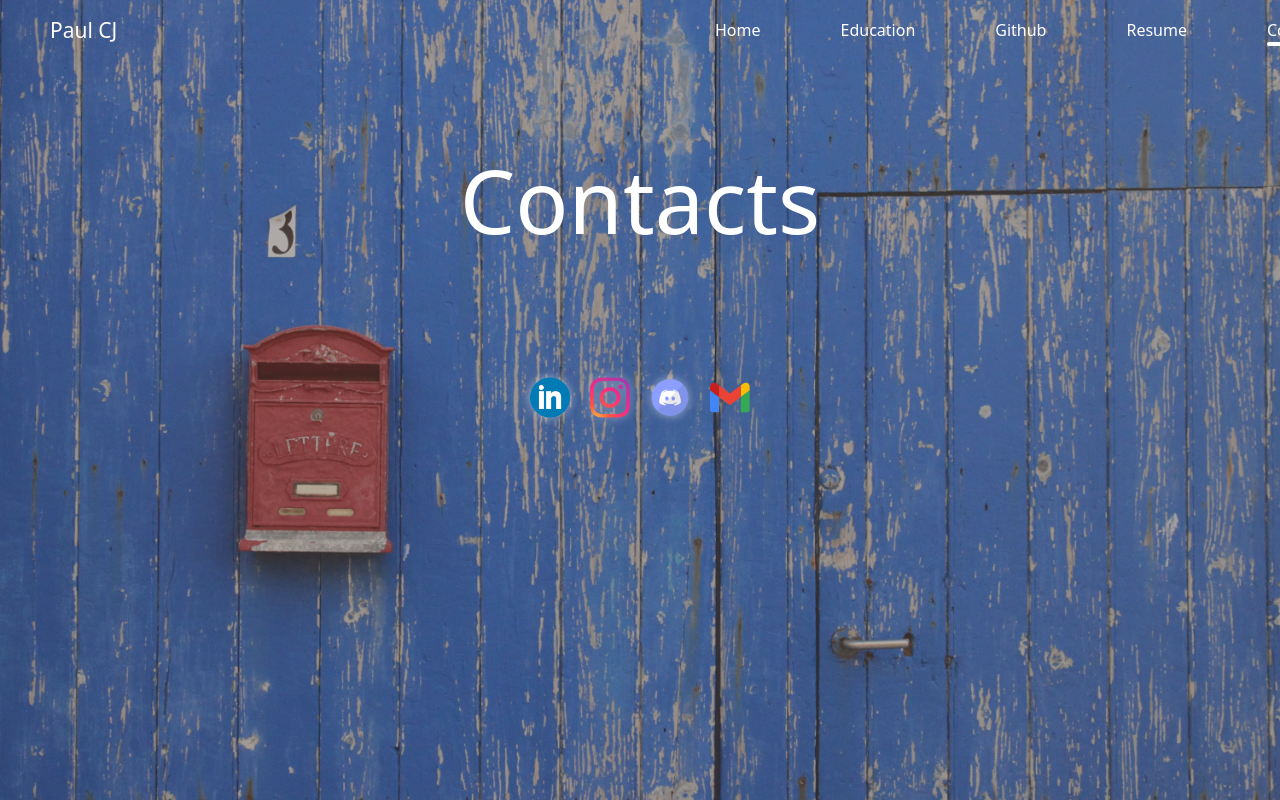
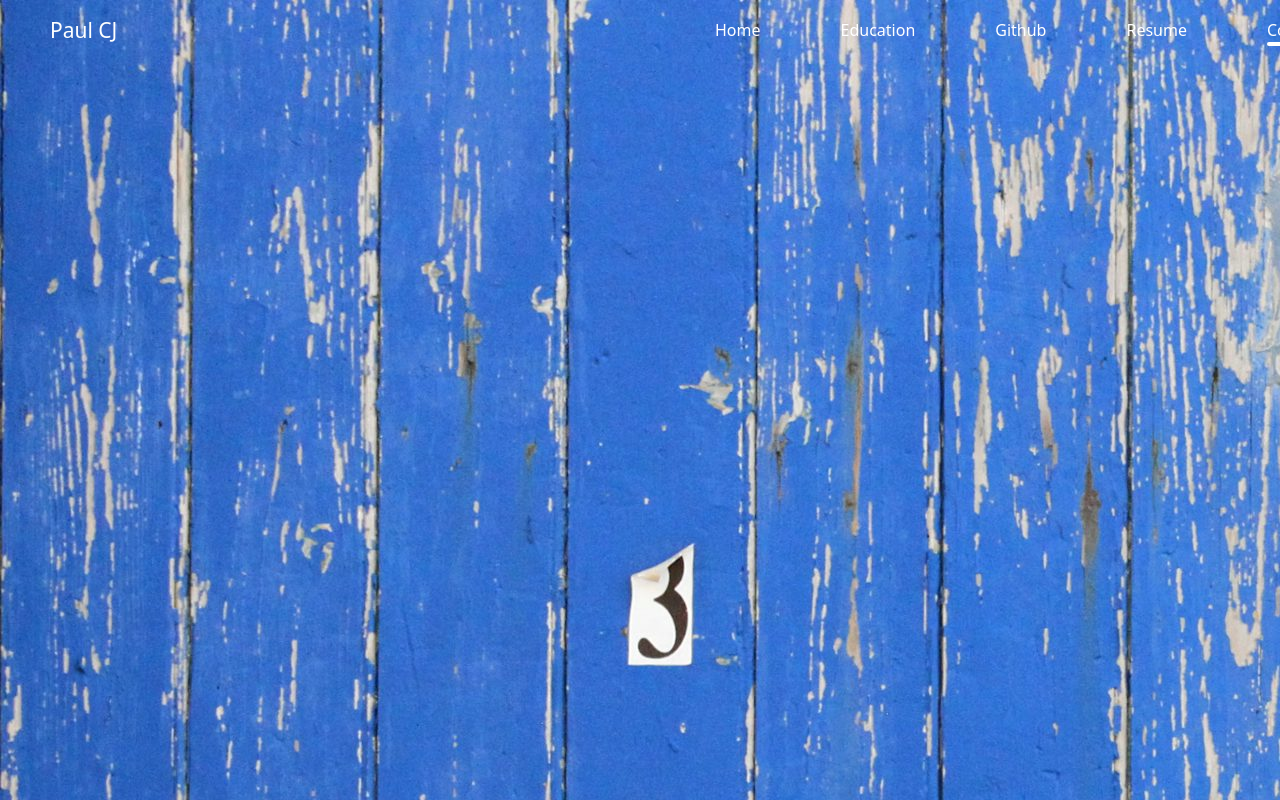
Before and after one commit to pxul1236/portfoli0, a plain HTML site: page docs/contacts.html in a window 1280 px wide. Drawn offline with Linux system fonts and the light colour scheme.

Commit message:
Update contacts.css

```diff
--- a/docs/css/contacts.css
+++ b/docs/css/contacts.css
@@ -80,128 +80,3 @@ nav ul li.active::after {
     border-radius: 2px;
     margin: auto;
 }
-
-.bg-contacts {
-    position: fixed; /* Ensures the background image stays fixed */
-    top: 0;
-    left: 0;
-    width: 100%;
-    height: 100%; /* Covers the entire viewport */
-    z-index: 0; /* Place the background image behind everything else */
-}
-
-.bg-contacts img {
-    width: 100%;
-    height: 100%;
-    object-fit: cover; /* Ensures the image covers the entire background */
-}
-
-.bg-contacts::before {
-    content: '';
-    position: absolute;
-    top: 0;
-    left: 0;
-    width: 100%;
-    height: 100%;
-    background-color: rgba(77, 69, 69, 0.432); /* Semi-transparent grey overlay */
-    z-index: 1; /* Ensures the overlay is above the image */
-}
-
-.overlay {
-    position: absolute;
-    top: 25%;
-    left: 50%;
-    transform: translate(-50%, -50%); /* Center the text in the viewport */
-    z-index: 1; /* Ensures the text is above the background */
-    color: white;
-    text-align: center;
-}
-
-#contacts_head {
-    font-weight: 200;
-    font-family: system-ui, -apple-system, BlinkMacSystemFont, 'Segoe UI', Roboto, Oxygen, Ubuntu, Cantarell, 'Open Sans', 'Helvetica Neue', sans-serif;
-    font-size: 5.5rem;
-    margin: 0;
-}
-
-main {
-    display: none; /* No extra content; hides the empty section */
-}
-
-.bg-contacts {
-    position: fixed;
-    top: 0;
-    left: 0;
-    width: 100%;
-    height: 100%; /* Covers the entire viewport */
-    z-index: 0; /* Background image stays at the bottom */
-}
-
-.bg-contacts img {
-    width: 100%;
-    height: 100%;
-    object-fit: cover; /* Ensures the image covers the entire background */
-}
-
-.contact_logo {
-    position: absolute;
-    top: 50%;
-    left: 50%;
-    transform: translate(-50%, -50%); /* Centers the div */
-    z-index: 10; /* Ensures it appears above the background image */
-    text-align: center;
-}
-
-.contact_logo ul {
-    list-style: none; /* Remove default list styling */
-    padding: 0;
-    margin: 0;
-    display: flex;
-    gap: 20px; /* Space between the icons */
-    justify-content: center;
-}
-
-.contact_logo ul li {
-    display: inline-block;
-}
-
-.contact_logo ul li a img {
-    width: 40px; /* Adjust icon size */
-    height: 40px;
-    object-fit: contain;
-    filter: drop-shadow(0px 0px 5px rgba(255, 255, 255, 0.5)); /* Optional glow effect */
-    transition: transform 0.3s ease;
-}
-
-.contact_logo ul li a img:hover {
-    transform: scale(1.2); /* Zoom effect on hover */
-}
-
-.email-logo {
-    width: 40px;
-    height: 40px;
-    cursor: pointer;
-}
-
-.tooltip {
-    visibility: hidden;
-    background-color: rgba(0, 0, 0, 0.8); /* Dark semi-transparent background */
-    color: #fff;
-    text-align: center;
-    padding: 5px 10px;
-    border-radius: 5px;
-    font-size: 14px;
-    position: absolute;
-    bottom: 50px; /* Position tooltip above the icon */
-    left: 50%;
-    transform: translateX(-50%);
-    white-space: nowrap; /* Prevent text wrapping */
-    opacity: 0; /* Initially hidden */
-    transition: opacity 0.3s ease-in-out, visibility 0.3s ease-in-out;
-    z-index: 10; /* Ensure tooltip appears above everything */
-}
-
-.email-item:hover .tooltip {
-    visibility: visible;
-    opacity: 1; /* Make the tooltip visible */
-}
```
